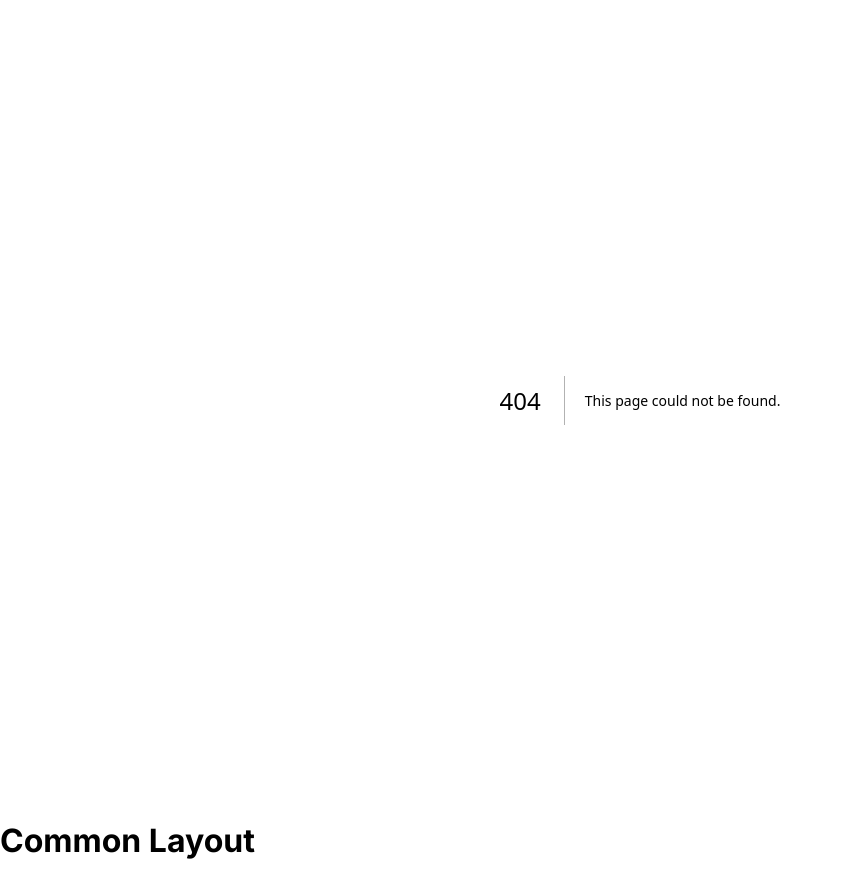
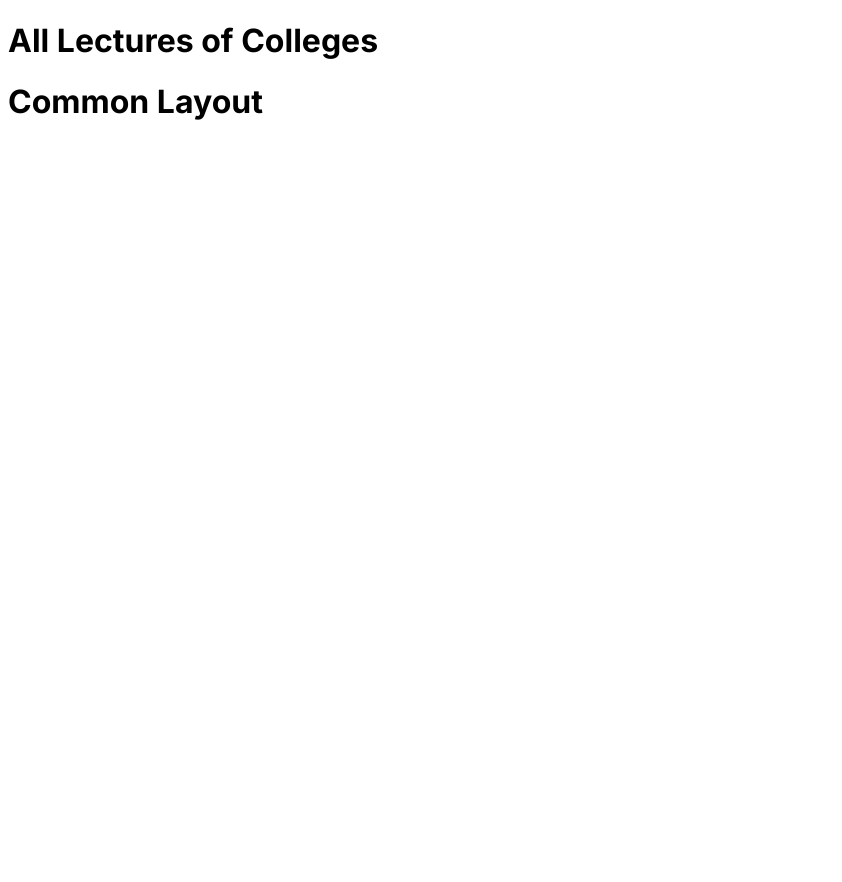
Before and after one commit to AnandShirbhaiyye/nextjs-learn, a Next.js app: page /study in a window 1280 px wide. Before the commit this address had no page. Shown: the whole page, without its empty margins (0-842 px from the left). After the commit the page ends 800 px from the top, so only its background shows below. Built offline with nearby package versions, Linux system fonts and the light colour scheme.

Commit message:
create study folder

```diff
--- /dev/null
+++ b/src/app/study/page.js
@@ -0,0 +1,7 @@
+export default function Study(){
+    return(
+       <div>
+        <h1>All Lectures of Colleges</h1>
+       </div>
+    )
+}
```
